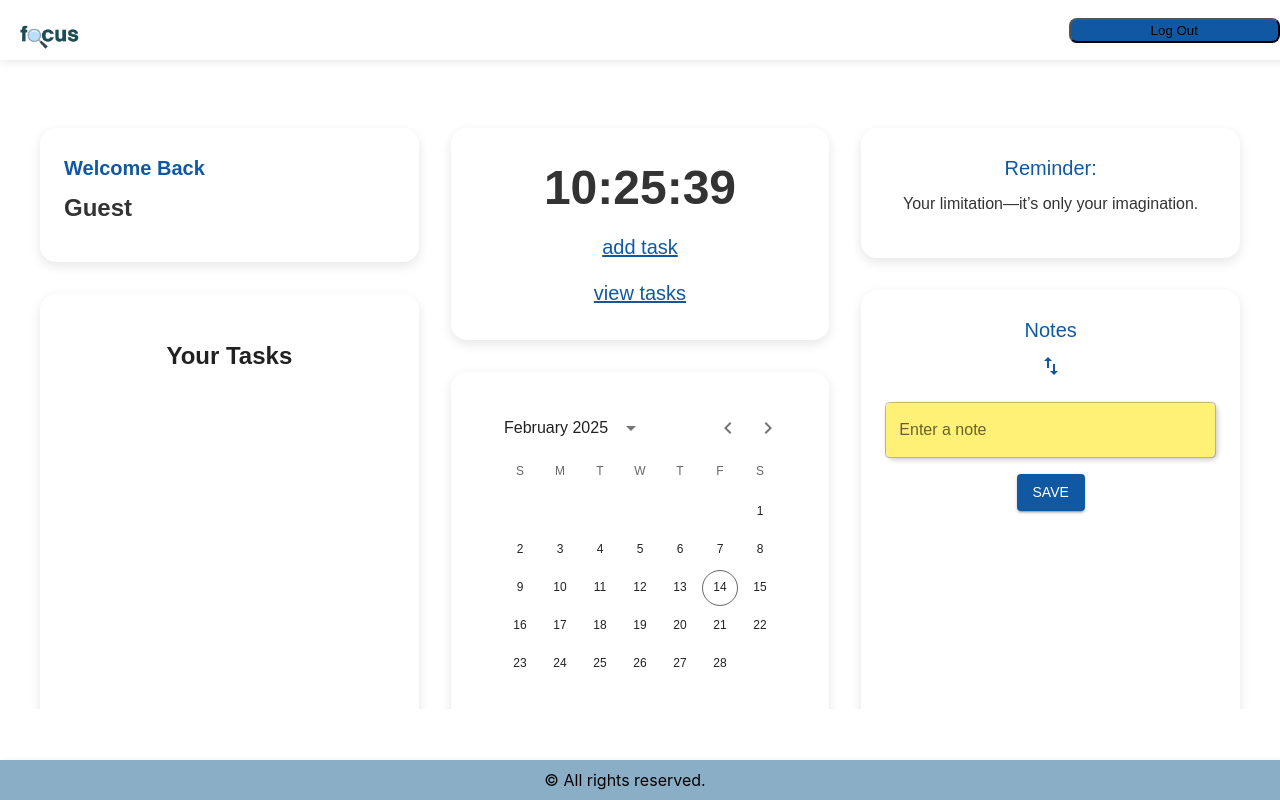
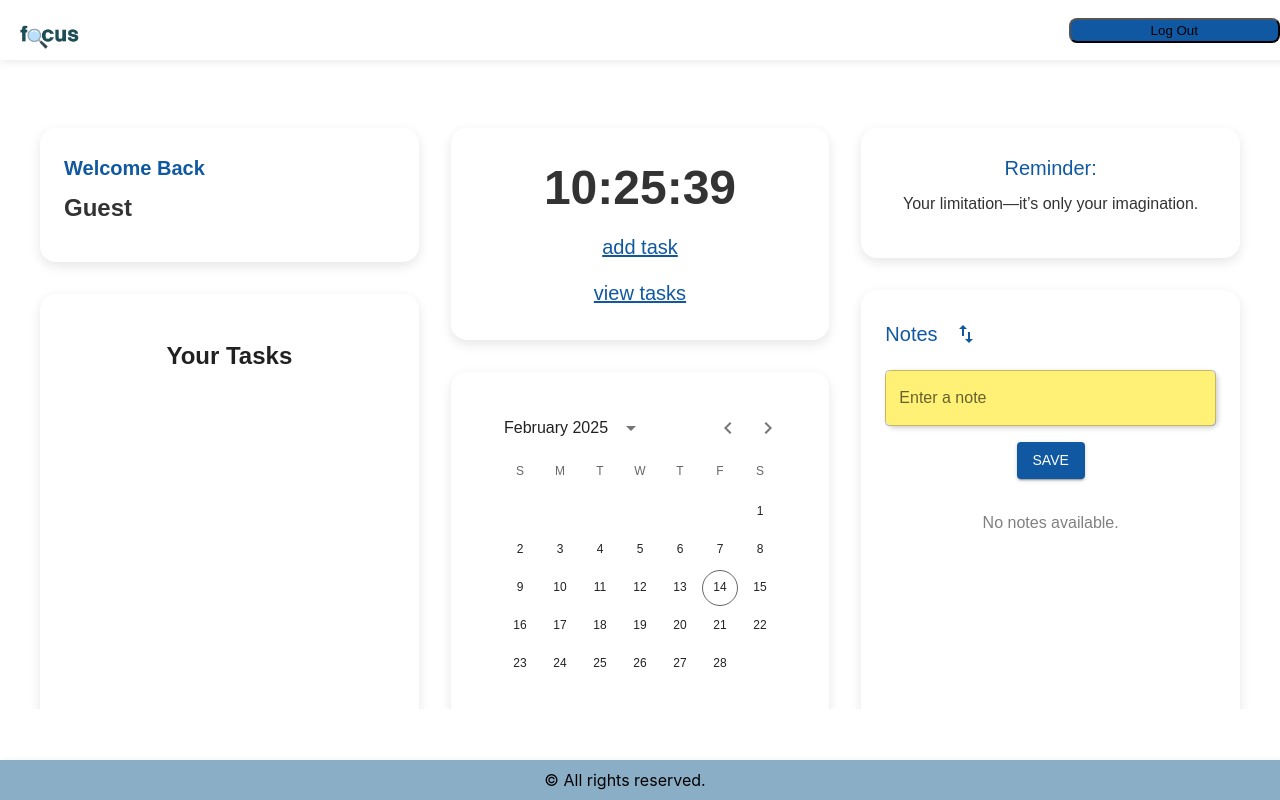
Before and after one commit to priscaolose/Group7_Capstone, a React (Create React App) app in the folder focus-app/: page /dashboard in a window 1280 px wide. Built offline with nearby package versions, Linux system fonts and the light colour scheme; the HTML template or start-up script is replaced by a standard one.

Commit message:
testing notes display function

```diff
--- a/focus-app/src/Components/NoteSection.js
+++ b/focus-app/src/Components/NoteSection.js
@@ -9,11 +9,21 @@ import {
 } from "@mui/material";
 import DeleteIcon from "@mui/icons-material/Delete";
 import EditIcon from "@mui/icons-material/Edit";
+import SwapVertIcon from "@mui/icons-material/SwapVert";
 import { useUser } from "./context";
-import { collection, query, where, orderBy, addDoc, deleteDoc, doc, updateDoc, onSnapshot } from "firebase/firestore";
+import {
+  collection,
+  query,
+  where,
+  orderBy,
+  addDoc,
+  deleteDoc,
+  doc,
+  updateDoc,
+  onSnapshot,
+} from "firebase/firestore";
 import { db } from "../firebase/firebaseConfig";
 import { format } from "date-fns"; // Install with: npm install date-fns
-import SwapVertIcon from '@mui/icons-material/SwapVert';
 
 function NoteSection() {
   const { user } = useUser();
@@ -25,7 +35,7 @@ function NoteSection() {
   const [loading, setLoading] = useState(false);
   const [sortOrder, setSortOrder] = useState("desc");
 
-  // Format timestamps for user-friendly display
+  // ✅ Format timestamps for better readability
   const formatTimestamp = (timestamp) => {
     if (!timestamp) return "No date";
 
@@ -45,26 +55,37 @@ function NoteSection() {
     }
   };
 
-  // Fetch notes in real-time, sorted by latest timestamp
+  // ✅ Fetch notes in real-time from Firestore
   useEffect(() => {
-    if (!user) return;
+    if (!user || !user.firstName) {
+      console.log("User not found or firstName is undefined");
+      return;
+    }
+
+    console.log("Fetching notes for user:", user.firstName);
 
     const notesRef = collection(db, "Notes");
-    const q = query(notesRef, where("userName", "==", user.firstName), orderBy("timestamp", "desc"));
+    const q = query(notesRef, where("userName", "==", user.firstName), orderBy("timestamp", sortOrder));
 
     const unsubscribe = onSnapshot(q, (querySnapshot) => {
+      if (querySnapshot.empty) {
+        console.log("No notes found for this user.");
+      }
+
       const fetchedNotes = querySnapshot.docs.map((doc) => ({
         id: doc.id,
         ...doc.data(),
         timestamp: doc.data().timestamp?.toDate(),
       }));
+
+      console.log("Fetched notes:", fetchedNotes);
       setNotesList(fetchedNotes);
     });
 
-    return () => unsubscribe(); // ✅ Clean up listener when component unmounts
-  }, [user]);
+    return () => unsubscribe(); // Cleanup listener
+  }, [user, sortOrder]);
 
-  // Toggle sort order
+  // ✅ Toggle Sort Order
   const toggleSortOrder = () => {
     setSortOrder(sortOrder === "desc" ? "asc" : "desc");
   };
@@ -78,8 +99,8 @@ function NoteSection() {
 
     setLoading(true);
     try {
-      const newNoteRef = await addDoc(collection(db, "Notes"), {
-        userName: user?.firstName || "Guest",
+      await addDoc(collection(db, "Notes"), {
+        userName: user?.firstName || "Guest", // ✅ Ensure userName is stored
         note: note,
         timestamp: new Date(),
       });
@@ -136,8 +157,8 @@ function NoteSection() {
         minHeight: "50vh",
       }}
     >
-      {/* Title & Sort Button in One Row */}
-<Box sx={{ alignItems: "center", gap: 1, mb: 2 }}>
+      {/* Notes Title & Sort Button in One Row */}
+      <Box sx={{ display: "flex", alignItems: "center", gap: 1, mb: 2 }}>
         <Typography variant="h6" sx={{ color: "#1059a2" }}>
           Notes
         </Typography>
@@ -175,7 +196,12 @@ function NoteSection() {
 
       {/* Display Notes List */}
       <Box sx={{ mt: 2, maxHeight: "40vh", overflowY: "auto" }}>
-        {notesList.map((note) => (
+        {notesList.length === 0 ? (
+          <Typography sx={{ color: "gray", textAlign: "center", mt: 2 }}>
+            No notes available.
+          </Typography>
+        ) : (
+          notesList.map((note) => (
             <Paper
               key={note.id}
               sx={{
@@ -187,41 +213,24 @@ function NoteSection() {
               }}
             >
               <Box>
-              {editingNoteId === note.id ? (
-                <TextField
-                  fullWidth
-                  variant="outlined"
-                  value={editedNote}
-                  onChange={(e) => setEditedNote(e.target.value)}
-                  sx={{ backgroundColor: "#FFF176", borderRadius: "8px", padding: "5px" }}
-                />
-              ) : (
                 <Typography variant="body1">{note.note}</Typography>
-              )}
                 <Typography variant="caption" sx={{ color: "gray" }}>
                   {formatTimestamp(note.timestamp)}
                 </Typography>
               </Box>
-
               <Box>
-              {editingNoteId === note.id ? (
-                <Button onClick={() => handleSaveEdit(note.id)} sx={{ color: "green", mr: 1 }}>
-                  Save
-                </Button>
-              ) : (
                 <IconButton onClick={() => handleEdit(note)} color="primary">
                   <EditIcon />
                 </IconButton>
-              )}
                 <IconButton onClick={() => handleDelete(note.id)} color="error">
                   <DeleteIcon />
                 </IconButton>
               </Box>
             </Paper>
-        ))}
+          ))
+        )}
       </Box>
 
-      {/* Status Message */}
       {message && <Typography sx={{ color: "green", mt: 2 }}>{message}</Typography>}
     </Paper>
   );
```
Lines whose indentation alone changed are shown as unchanged.
